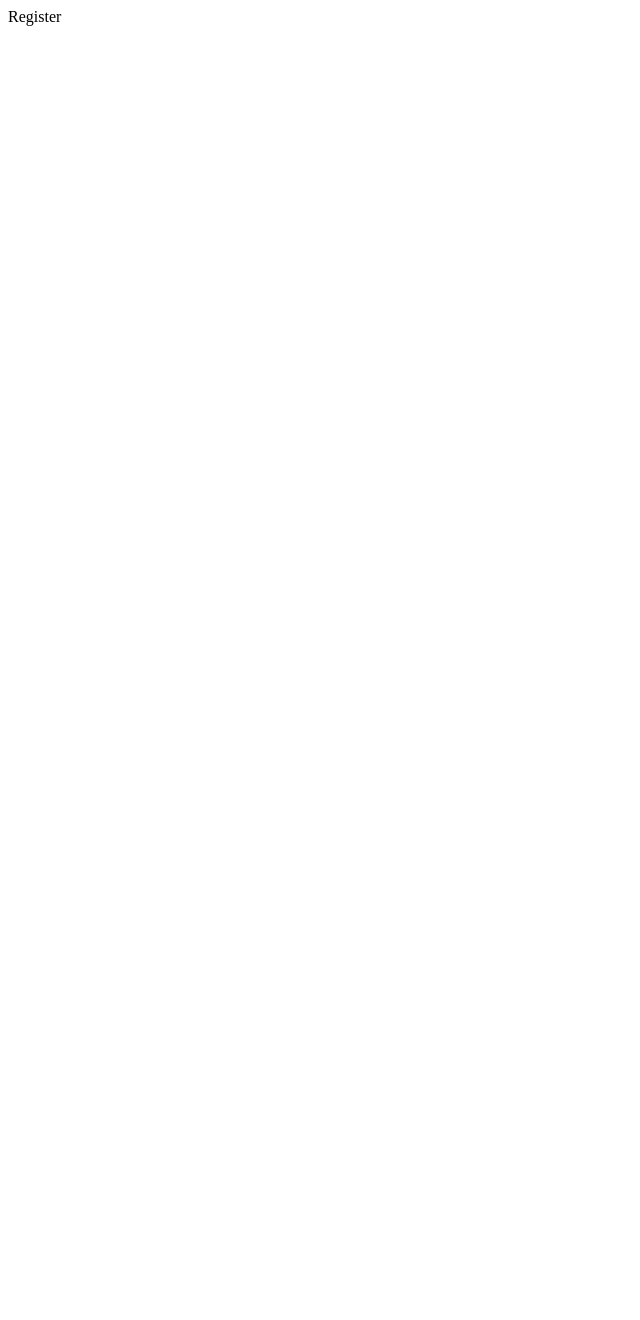
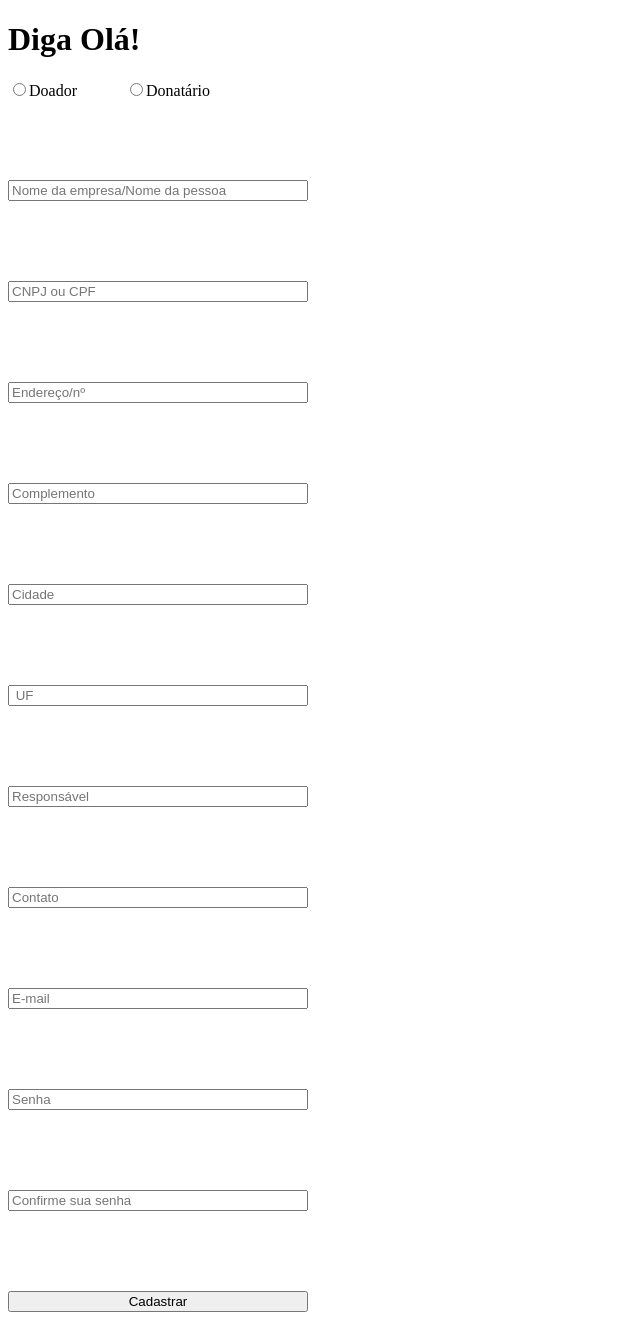
Before and after one commit to fernando-izar/finalproject-m3, a React (Create React App) app: page /register in a window 1280 px wide. Shown: the whole page, without its empty margins (0-640 px from the left). Before the commit the page ends 800 px from the top, so only its background shows below. Built offline with nearby package versions, Linux system fonts and the light colour scheme.

Commit message:
feat: add register form

```diff
--- a/package.json
+++ b/package.json
@@ -3,6 +3,7 @@
   "version": "0.1.0",
   "private": true,
   "dependencies": {
+    "@hookform/resolvers": "^2.9.7",
     "@react-three/fiber": "^8.6.0",
     "@testing-library/jest-dom": "^5.14.1",
     "@testing-library/react": "^13.0.0",
@@ -15,12 +16,14 @@
     "@types/three": "^0.143.1",
     "react": "^18.2.0",
     "react-dom": "^18.2.0",
+    "react-hook-form": "^7.34.2",
     "react-router-dom": "^6.3.0",
     "react-scripts": "5.0.1",
     "styled-components": "^5.3.5",
     "three": "^0.143.0",
     "typescript": "^4.4.2",
-    "web-vitals": "^2.1.0"
+    "web-vitals": "^2.1.0",
+    "yup": "^0.32.11"
   },
   "scripts": {
     "start": "react-scripts start",
--- a/src/pages/Register/index.tsx
+++ b/src/pages/Register/index.tsx
@@ -1,5 +1,105 @@
 import { Container } from "./styles";
 
+import * as yup from "yup";
+import { useForm } from "react-hook-form";
+import { yupResolver } from "@hookform/resolvers/yup";
+
+interface IRegisterForm {
+  type: string;
+  name: string;
+  ["cnpj/cpf"]: string;
+  address: string;
+  complement: string;
+  city: string;
+  state: string;
+  responsible: string;
+  contact: string;
+  email: string;
+  password: string;
+  passwordConfirmation: string;
+}
+
 export const Register = () => {
-  return <Container>Register</Container>;
+  const formSchema = yup.object().shape({
+    type: yup.string().required("Selecione o tipo de usuario"),
+    name: yup
+      .string()
+      .required("insira o nome de sua empresa ou de sua instituição"),
+    email: yup.string().required("Insira seu email").email("E-mail inválido"),
+    ["cnpj/cpf"]: yup.string().required("Selecione o tipo de usuario"),
+    address: yup.string().required("Selecione o tipo de usuario"),
+    complement: yup.string().required("Selecione o tipo de usuario"),
+
+    city: yup.string().required("Selecione o tipo de usuario"),
+    responsible: yup.string().required("Selecione o tipo de usuario"),
+    contact: yup.string().required("Selecione o tipo de usuario"),
+    password: yup.string().required("Selecione o tipo de usuario"),
+    passwordConfirmation: yup
+      .string()
+      .required("Confirme sua nova senha")
+      .oneOf(
+        [yup.ref("password"), null],
+        "As senhas devem corresponder entre si"
+      ),
+  });
+
+  const {
+    register,
+    handleSubmit,
+    formState: { errors },
+  } = useForm<IRegisterForm>({
+    resolver: yupResolver(formSchema),
+  });
+
+  const signUp = (data: IRegisterForm) => {
+    console.log(data);
+  };
+
+  return (
+    <Container>
+      <h1>Diga Olá!</h1>
+      <form onSubmit={handleSubmit(signUp)}>
+        <div>
+          <div>
+            <input
+              type="radio"
+              id="donor"
+              value="donor"
+              {...register("type")}
+            />
+            <label>Doador</label>
+          </div>
+          <div>
+            <input
+              type="radio"
+              id="charity"
+              value="charity"
+              {...register("type")}
+            />
+            <label>Donatário</label>
+          </div>
+        </div>
+
+        <input
+          placeholder="Nome da empresa/Nome da pessoa"
+          {...register("name")}
+        />
+        <input placeholder="CNPJ ou CPF" {...register("cnpj/cpf")} />
+        <input placeholder="Endereço/nº" {...register("address")} />
+        <input placeholder="Complemento" {...register("complement")} />
+        <input placeholder="Cidade" {...register("city")} />
+        <input placeholder=" UF" {...register("state")} />
+        <input placeholder="Responsável" {...register("responsible")} />
+        <input placeholder="Contato" type="tel" {...register("contact")} />
+        <input placeholder="E-mail" type="email" {...register("email")} />
+        <input placeholder="Senha" type="password" {...register("password")} />
+        <input
+          placeholder="Confirme sua senha"
+          type="password"
+          {...register("passwordConfirmation")}
+        />
+        <button type="submit">Cadastrar</button>
+      </form>
+    </Container>
+  );
 };
--- a/src/pages/Register/styles.ts
+++ b/src/pages/Register/styles.ts
@@ -1,3 +1,15 @@
 import styled from "styled-components";
 
-export const Container = styled.div``;
+export const Container = styled.div`
+  form {
+    display: flex;
+    flex-direction: column;
+    width: 300px;
+    gap: 5rem;
+    > div {
+      display: flex;
+      justify-content: flex-start;
+      gap: 3rem;
+    }
+  }
+`;
```
Also changed, not shown: 1 other file (tests, documents, lock files or other folders).
